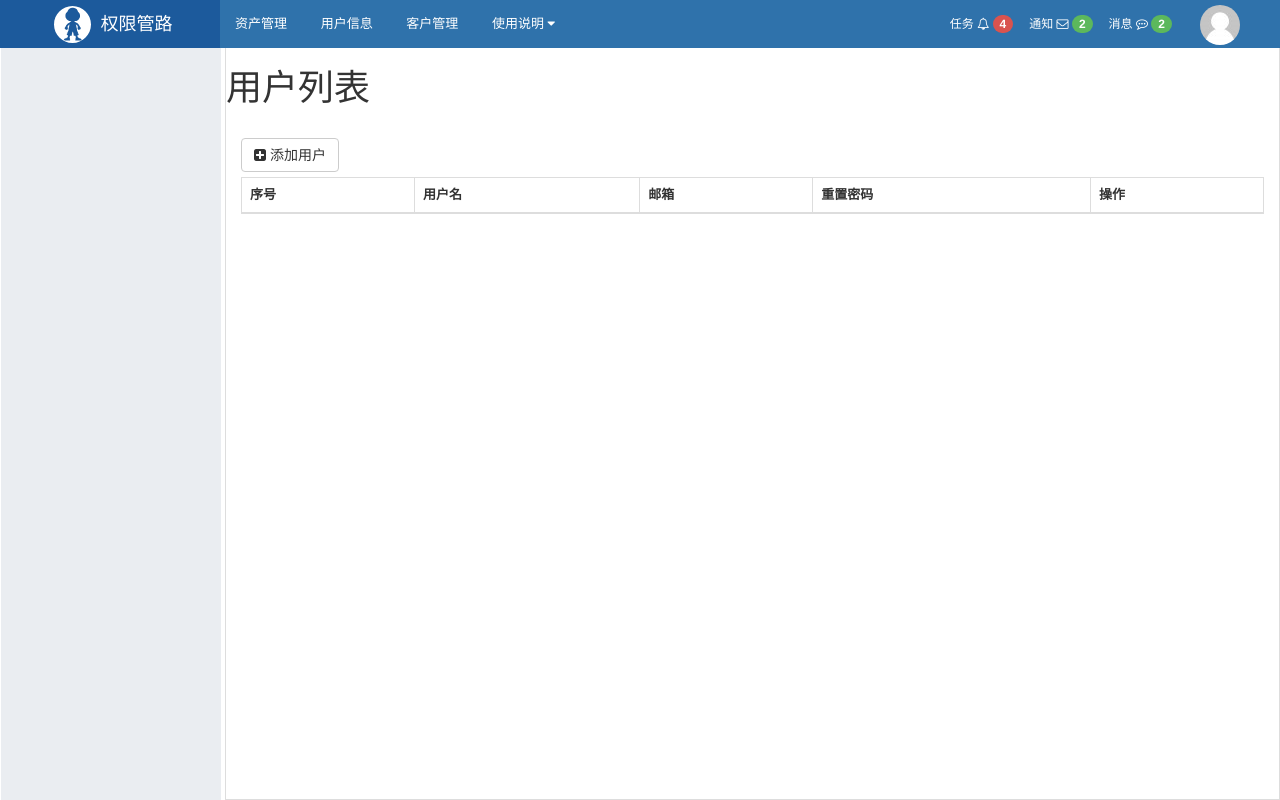
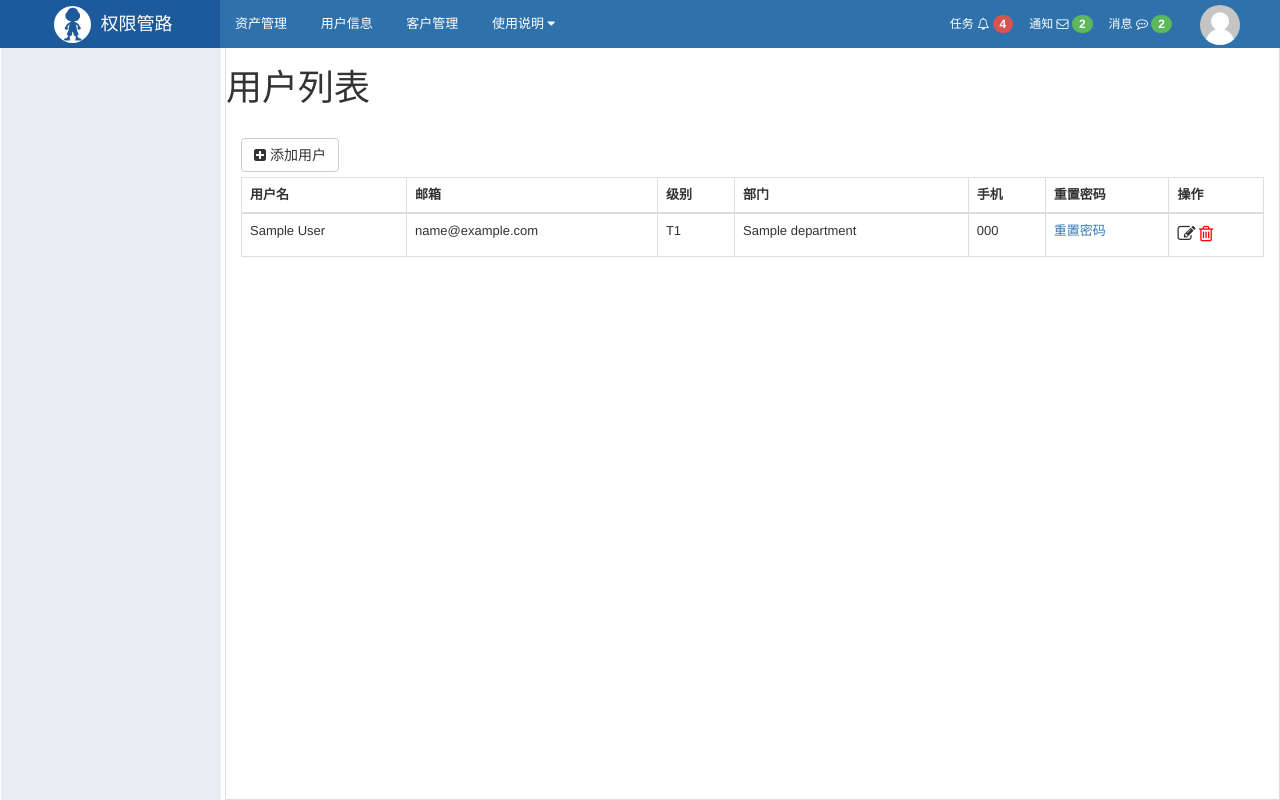
Before and after one commit to Edward66/host_management_system, a Django app: page /user/list in a window 1280 px wide. Run offline with Django 3.2, Linux system fonts and the light colour scheme; tables that the repository leaves empty hold one stand-in row (values such as "Sample post"); lists and menus that the app fills with data are empty; some libraries are stand-ins or nearby versions.

Commit message:
完成用户列表的功能

```diff
--- a/host/templates/user_list.html
+++ b/host/templates/user_list.html
@@ -1,4 +1,5 @@
 {% extends 'layout.html' %}
+{% load rbac %}
 
 
 {% block content %}
@@ -6,7 +7,7 @@
     <h1>用户列表</h1>
     <div class="luffy-container">
         <div class="btn-group" style="margin: 5px 0">
-            <a class="btn btn-default" href="#">
+            <a class="btn btn-default" href="{% memory_url request 'user_add' %}">
                 <i class="fa fa-plus-square" aria-hidden="true"></i> 添加用户
             </a>
         </div>
@@ -14,28 +15,32 @@
         <table class="table table-bordered table-hover">
             <thead>
             <tr>
-                <th>序号</th>
                 <th>用户名</th>
                 <th>邮箱</th>
+                <th>级别</th>
+                <th>部门</th>
+                <th>手机</th>
                 <th>重置密码</th>
                 <th>操作</th>
             </tr>
             </thead>
             <tbody>
-            {% for row in user_list %}
+            {% for row in user_queryset %}
                 <tr>
-                    <td>{{ forloop.counter }}</td>
                     <td>{{ row.name }}</td>
                     <td>{{ row.email }}</td>
+                    <td>{{ row.get_level_display }}</td>
+                    <td>{{ row.department.title }}</td>
+                    <td>{{ row.phone }}</td>
                     <td>
-                        <a href="{% url 'rbac:user_reset_pwd' pk=row.id %}">重置密码</a>
+                        <a href="{% memory_url request 'user_reset_pwd' pk=row.id %}">重置密码</a>
                     </td>
                     <td>
 
-                        <a style="color: #333333; font-size:18px" href="#">
+                        <a style="color: #333333; font-size:18px" href="{% memory_url request 'user_edit' pk=row.id %}">
                             <i class="fa fa-edit" aria-hidden="true"></i></a>
 
-                        <a style="color: red; font-size:18px" href="#">
+                        <a style="color: red; font-size:18px" href="{% memory_url request 'user_delete' pk=row.id %}">
                             <i class="fa fa-trash-o" aria-hidden="true"></i></a>
                     </td>
 
--- a/host/views/user.py
+++ b/host/views/user.py
@@ -1,4 +1,8 @@
-from django.shortcuts import render
+from django.shortcuts import render, redirect, HttpResponse
+
+from host import models
+from host.forms.user import UserModelForm, UpdateUserModelForm, ResetPwdUserModelForm
+from rbac.service.urls import memory_reverse
 
 
 def user_list(request):
@@ -8,5 +12,88 @@ def user_list(request):
     :return:
     """
 
+    user_queryset = models.UserInfo.objects.all()
+    context = {
+        'user_queryset': user_queryset
+    }
+    return render(request, 'user_list.html', context)
+
+
+def user_add(request):
+    """
+    添加用户
+    :param request:
+    :return:
+    """
     if request.method == 'GET':
-        return render(request, 'user_list.html')
+        form = UserModelForm()
+        return render(request, 'rbac/change.html', {'form': form})
+
+    form = UserModelForm(data=request.POST)
+    if form.is_valid():
+        form.save()
+        url = memory_reverse(request, 'user_list')
+        return redirect(url)
+
+    return render(request, 'rbac/change.html', {'form': form})
+
+
+def user_edit(request, pk):
+    """
+    编辑用户
+    :param request:
+    :return:
+    """
+    obj = models.UserInfo.objects.filter(id=pk).first()
+    if not obj:
+        return HttpResponse('用户不存在')
+
+    if request.method == 'GET':
+        form = UpdateUserModelForm(instance=obj)
+        return render(request, 'rbac/change.html', {"form": form})
+
+    form = UpdateUserModelForm(data=request.POST, instance=obj)
+    if form.is_valid():
+        form.save()
+        url = memory_reverse(request, 'user_list')
+        return redirect(url)
+    return render(request, 'rbac/change.html', {'form': form})
+
+
+def user_reset_pwd(request, pk):
+    """
+    重置密码
+    :param request:
+    :param pk:
+    :return:
+    """
+    obj = models.UserInfo.objects.filter(id=pk).first()
+    if not obj:
+        return HttpResponse('用户不存在')
+
+    if request.method == 'GET':
+        form = ResetPwdUserModelForm()
+        return render(request, 'rbac/change.html', {'form': form})
+
+    form = ResetPwdUserModelForm(data=request.POST, instance=obj)
+    if form.is_valid():
+        form.save()
+        url = memory_reverse(request, 'user_list')
+        return redirect(url)
+
+    return render(request, 'rbac/change.html', {'form': form})
+
+
+def user_delete(request, pk):
+    """
+    删除用户
+    :param request:
+    :param pk:
+    :return:
+    """
+
+    origin_url = memory_reverse(request, 'user_list')
+    if request.method == 'GET':
+        return render(request, 'rbac/delete.html', {'cancel': origin_url})
+    models.UserInfo.objects.filter(id=pk).delete()
+    return redirect(origin_url)
--- a/host_management_system/urls.py
+++ b/host_management_system/urls.py
@@ -14,11 +14,15 @@ Including another URLconf
     2. Add a URL to urlpatterns:  path('blog/', include('blog.urls'))
 """
 from django.contrib import admin
-from django.urls import path
+from django.urls import path, re_path
 
 from host.views import user
 
 urlpatterns = [
     path('admin/', admin.site.urls),
-    path('user/list',user.user_list,name='user_list')
+    path('user/list', user.user_list, name='user_list'),
+    path('user/add', user.user_add, name='user_add'),
+    re_path(r'^user/edit/(?P<pk>\d+)/$', user.user_edit, name='user_edit'),
+    re_path(r'^user/delete/(?P<pk>\d+)/$', user.user_delete, name='user_delete'),
+    re_path(r'^user/reset/pwd/(?P<pk>\d+)/$', user.user_reset_pwd, name='user_reset_pwd'),
 ]
```
Also changed, not shown: host/forms/base.py (added, +9 -0 lines), host/forms/user.py (added, +59 -0 lines).
